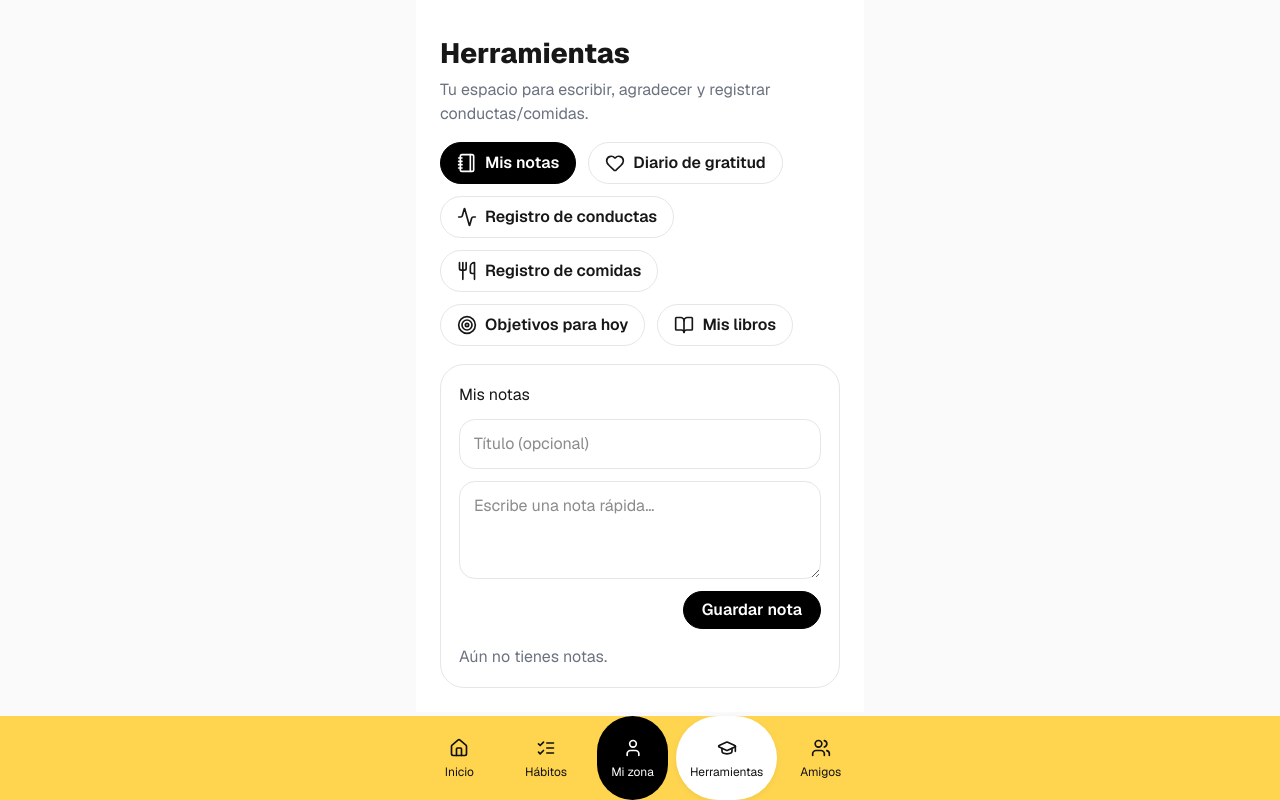
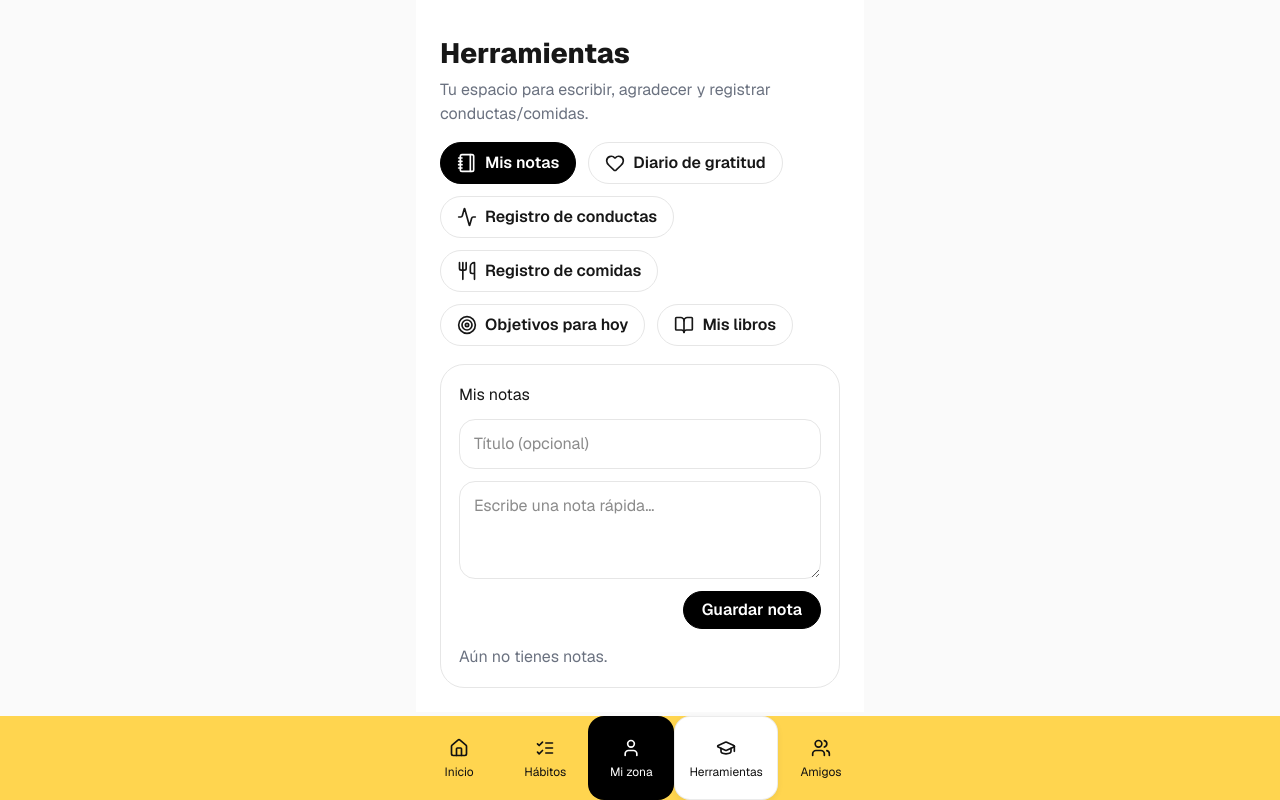
Before and after one commit to samcastella/akira, a Next.js app: page /herramientas in a window 1280 px wide. Built offline with nearby package versions, Linux system fonts and the light colour scheme.

Commit message:
UI: BottomNav activo rectangular + tweaks tabbar

```diff
--- a/src/app/globals.css
+++ b/src/app/globals.css
@@ -299,17 +299,28 @@ details.accordion summary::-webkit-details-marker { display: none; }
   text-decoration: none; color: inherit;
 }
 
+/* === FIX: activo rectangular blanco a todo el alto, no círculo === */
 .bn-pill{
   box-sizing: border-box;
   height: 100%;
+  width: 100%;                 /* ocupa toda la celda */
   padding: 8px 14px calc(8px + env(safe-area-inset-bottom, 0px));
-  border-radius: 9999px;
+  border-radius: 16px;         /* antes 9999px (causaba círculo) */
   display: flex; flex-direction: column; align-items: center; justify-content: center;
   gap: 4px;
   color: inherit;
+  background: transparent;
+  border: 1px solid transparent;
+}
+.bn-pill::before,
+.bn-pill::after{               /* anula posibles halos circulares heredados */
+  content: none !important;
 }
 
 .bn-item[aria-current="page"] .bn-pill{
+  background: #ffffff;         /* fondo blanco del activo */
+  color: #000000;
+  border-color: rgba(0,0,0,.08);
   box-shadow: 0 2px 6px rgba(0,0,0,.06);
 }
 
```
